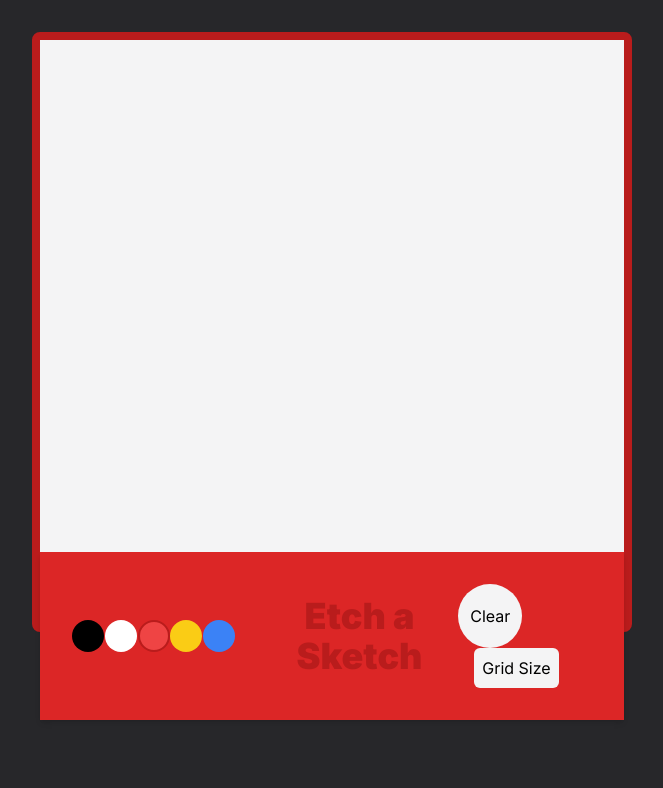
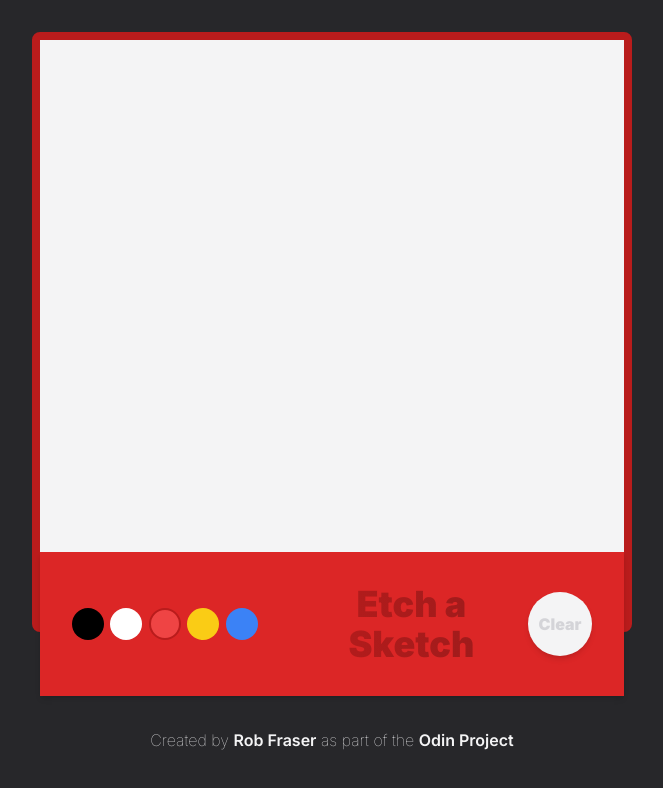
Before and after one commit to RobFraserCodes/etch-a-sketch, a Next.js app: page / in a window 1280 px wide. Shown: the top 788 px of the page, without its empty margins (308-971 px from the left). Built offline with nearby package versions, Linux system fonts and the light colour scheme.

Commit message:
Update page.tsx
added footer, removed grid button and made some minor UI tweaks.

```diff
--- a/app/page.tsx
+++ b/app/page.tsx
@@ -33,7 +33,7 @@ export default function Home() {
   }
 
   return (
-    <div className='flex justify-center items-center'>
+    <div className='flex flex-col justify-center items-center'>
       <div className={`container border-8 border-red-700 w-[600px] h-[600px] bg-zinc-900 m-8 rounded-lg ${shake ? 'animate-shake' : ''}`}>
         {grid.map((_, rowIndex) => (
           <div key={rowIndex} className='flex justify-center text-center items-center'>
@@ -56,13 +56,17 @@ export default function Home() {
             {/* make a random colour button */}
             {/* <button className='w-8 h-8 rounded-full' onClick={changeColor}></button> */}
           </div>
-          <h1 className='text-4xl text-center text-red-700 font-black'>Etch a Sketch</h1>
+          <h1 className='text-4xl text-center font-black bg-gradient-to-r from-red-700 to-red-800 bg-clip-text text-transparent'>Etch a Sketch</h1>
           <div className='space-x-4'>
-            <button className='bg-zinc-100 p-2 w-16 h-16 rounded-full text-center' onClick={clearGrid}>Clear</button>
-            <button className='bg-zinc-100 p-2 rounded-md' onClick={changeGridSize}>Grid Size</button>
+            <button className='bg-zinc-100 p-2 w-16 h-16 rounded-full shadow-md text-center font-black text-zinc-300 outline-2 outline-zinc-400' onClick={clearGrid}>Clear</button>
           </div>
         </div>
       </div>
+      <footer className='text-center font-thin mt-16 text-zinc-100'>
+        <p>Created by <a href="www.robfraser.dev"><span className='font-semibold'>Rob Fraser</span> </a>
+        as part of the <a href="https://www.theodinproject.com/paths/full-stack-javascript/courses/javascript/lessons/rock-paper-scissors"><span className='font-semibold'>Odin Project</span></a>
+        </p>
+      </footer>
     </div>
   )
 }
```
